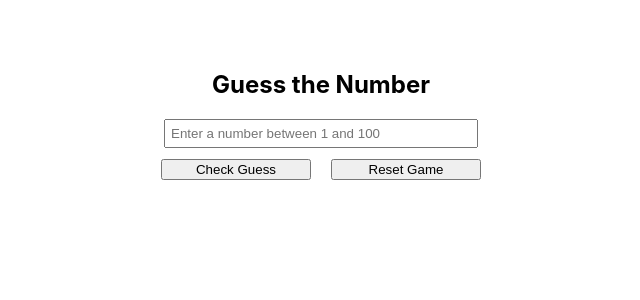
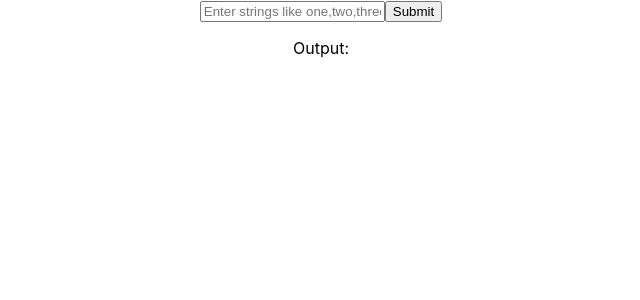
Before and after one commit to braju007/frontend_react_js, a React (Create React App) app in the folder machine_coding/: page / in a window 1280 px wide. Shown: the top 300 px of the page, without its empty margins (319-959 px from the left). Built offline with nearby package versions, Linux system fonts and the light colour scheme.

Commit message:
Add StringZigzagConverter component

```diff
--- a/machine_coding/src/App.js
+++ b/machine_coding/src/App.js
@@ -18,7 +18,8 @@ import './App.css';
 // import BMICalculator from './components/BMICalculator';
 // import { ChipsInput } from './components/ChipsInput';
 // import { UtilizeCounterHook } from './components/UtilizeCounterHook';
-import { GuessTheNumber } from './components/GuessTheNumber';
+// import { GuessTheNumber } from './components/GuessTheNumber';
+import { StringZigzagConverter } from './components/StringZigzagConverter';
 
 function App() {
   return (
@@ -41,8 +42,9 @@ function App() {
       <TimerStopWatch />
       <BMICalculator />
       <ChipsInput />
-      <UtilizeCounterHook /> */}
-      <GuessTheNumber />
+      <UtilizeCounterHook />
+      <GuessTheNumber /> */}
+      <StringZigzagConverter />
     </div>
   );
 }
--- /dev/null
+++ b/machine_coding/src/components/StringZigzagConverter.jsx
@@ -0,0 +1,34 @@
+import React, { useState } from 'react';
+
+export const StringZigzagConverter = () => {
+  const [inputVal, setInputVal] = useState('');
+  const [result, setResult] = useState('');
+
+  const makeZigzag = (array) => {
+    return array
+      .map((str, index) =>
+        index % 2 === 0 ? str : str.split('').reverse().join('')
+      )
+      .join('');
+  };
+  const handleValues = () => {
+    if (!inputVal.trim()) return;
+    const array = inputVal.split(',').map((s) => s.trim());
+    setResult(makeZigzag(array));
+  };
+
+  return (
+    <div>
+      <input
+        type="text"
+        placeholder="Enter strings like one,two,three"
+        data-testid="input-box"
+        onChange={(e) => setInputVal(e.target.value)}
+      />
+      <button data-testid="submit-button" onClick={handleValues}>
+        Submit
+      </button>
+      <p data-testid="output-result">Output: {result}</p>
+    </div>
+  );
+};
```
